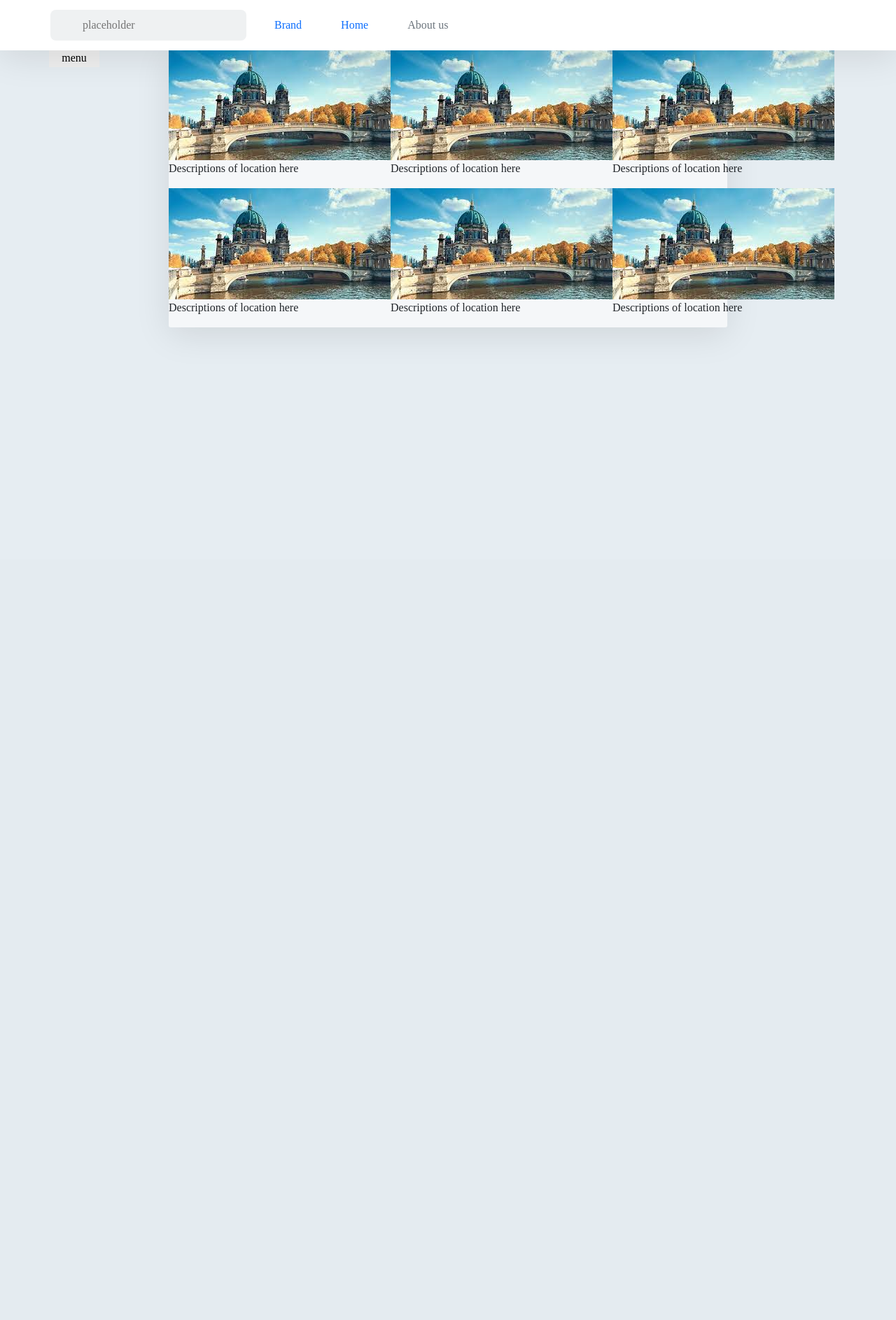
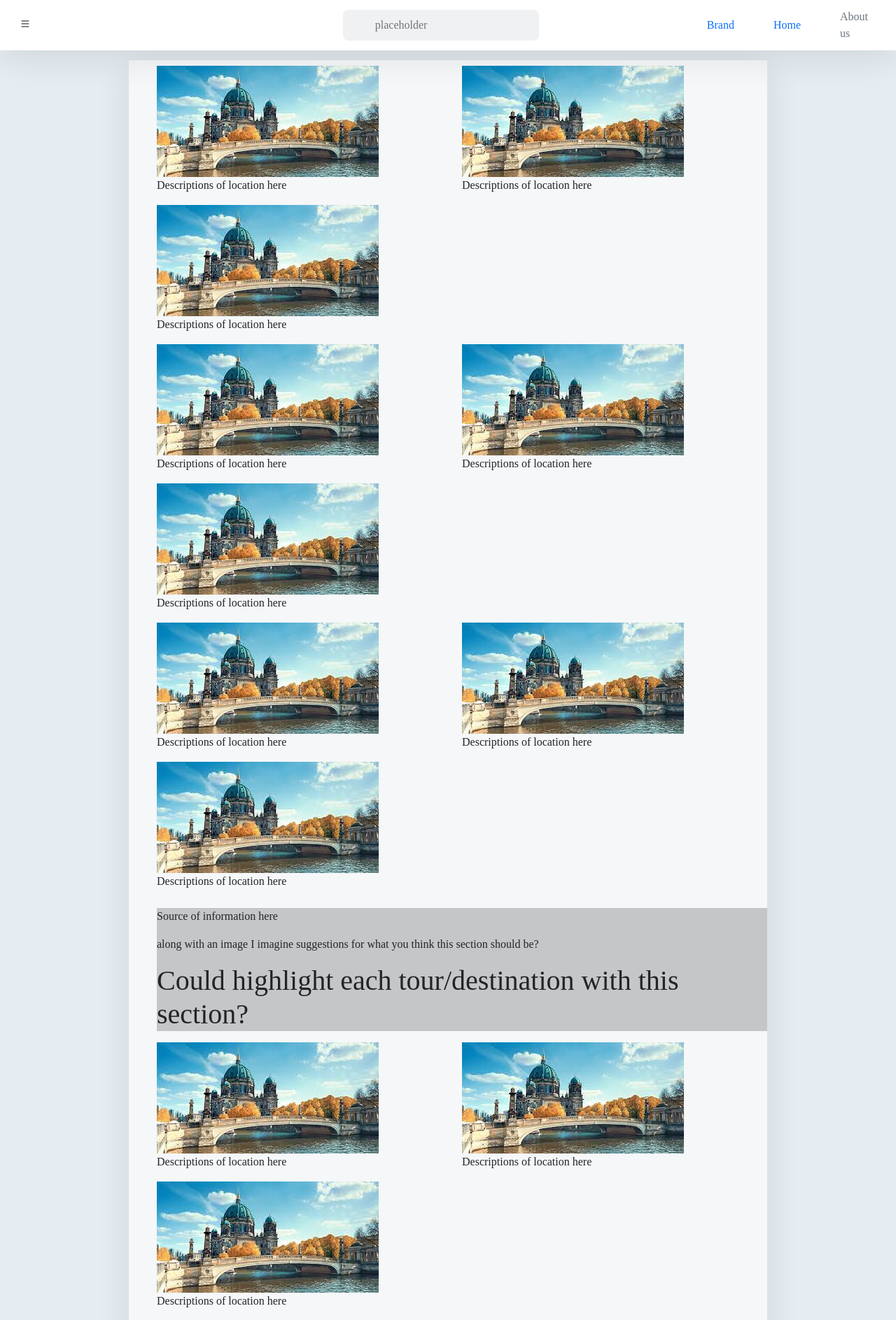
Before and after one commit to suibhne-sweeney/CA2_repo, a Python web app: template templates/index2.html in a window 1280 px wide. Shown: the top 1887 px of the page at 70% size. Before the commit the page ends 473 px from the top, so only its background shows below. Run offline with Jinja, Linux system fonts and the light colour scheme; the template is opened without the code that fills it, so the values that code supplies are empty; some libraries are stand-ins or nearby versions.

Commit message:
Index page needs replacing of images, slideshow/video needs to added lots to do

```diff
--- a/Css/style.css
+++ /dev/null
@@ -1,3 +0,0 @@
-.h1{
-    color: silver;
-}
--- a/Css/style2.css
+++ b/Css/style2.css
@@ -3,14 +3,17 @@
     background: #e6edf2;
     font-family: "Euclid Circular A";
     padding: 70px;
+    margin: 0%;
 
   }
   .mainContainer {
+    max-width: 80%;
+    margin-left: auto;
+    margin-right:auto;
+    padding-top: 0.5em;
     margin-top: 1em;
-    max-width: 70%;
-    max-height: 70%;
-    margin: auto;
-    display: flex;
+    padding-left: 2.5em;
+    display:block;/*Children are block's unless displayed differently*/
     border-radius: 0.2rem;
     box-shadow: 0 10px 50px rgba(0, 0, 0, 0.1);
     background: rgba(255, 255, 255, .6);/*Using rgba in order to have optincy while not effecting the content on the div itself*/
@@ -20,6 +23,13 @@
     flex-direction: row;
     width: 100%;
     justify-content: space-evenly;
+  }
+  .subHeading{
+    width: 100%;
+    height: 50%;
+    background: #c5c6c7;
+    margin-top: 10px;
+    margin-bottom: 1em;
   }
   .card-tours{
     width: 40%;
@@ -44,10 +54,13 @@
     justify-content: center;
     width: 72px;
     border-style: none;
+    top: 1.4em;
+    left: 0;
+    z-index: 1;/*If you discover a better way to fix this im all ears, but if you remove this the button will go god knows where*/
+    background: #ffffff;
   }
 
   .navbar {
-
     position: fixed;
     top: 0;
     left: 0;
@@ -60,6 +73,7 @@
     box-shadow: 0 10px 50px rgba(0, 0, 0, 0.1);
   }
   .navbar ol {
+    margin-left: 150px;
     list-style-type: none;/*Takes away the list style which was o circles doesnt replace them with anything*/
     display: flex;
 
@@ -130,7 +144,7 @@
   }
 
   .search {
-    margin: 0 auto;
+    margin: 50px 50px 50px 500px;
     position: relative;
     color: #888989;
   }
--- a/templates/index2.html
+++ b/templates/index2.html
@@ -6,10 +6,11 @@
   <meta name="viewport" content="width=device-width, initial-scale=1.0" />
   <title>Index idea 2 Nav Bar</title>
   <link href="https://cdn.jsdelivr.net/npm/bootstrap@5.0.2/dist/css/bootstrap.min.css" rel="stylesheet" integrity="sha384-EVSTQN3/azprG1Anm3QDgpJLIm9Nao0Yz1ztcQTwFspd3yD65VohhpuuCOmLASjC" crossorigin="anonymous">
+  <link rel="stylesheet" href="https://cdn.jsdelivr.net/npm/bootstrap-icons@1.3.0/font/bootstrap-icons.css">
   <link href="/Css/style2.css" rel="stylesheet" />
 </head>
 <body>
-    <button onclick="ExpandMenu()" class="extendble">menu</button><!--On click will expand the nav bar in social media-->
+<button onclick="ExpandMenu()" class="extendble"><i class="bi bi-list"></i></button><!--On click will expand the nav bar in social media-->
 <!--Nav search function-->
 <nav class="navbar navbar-expand-sm bg-white navbar-white">
   <div class="search"><!--Siv's search feature-->
@@ -43,9 +44,17 @@
         <img src="/images/Berlin_Bridge.jpg">
         <p>Descriptions of location here</p>
       </div>
+      <div class="col">
+        <img src="/images/Berlin_Bridge.jpg">
+        <p>Descriptions of location here</p>
+      </div>
   </div>
 <!--Middle alignment of colunms-->
   <div class="row align-items-center">
+      <div class="col">
+        <img src="/images/Berlin_Bridge.jpg">
+        <p>Descriptions of location here</p>
+      </div>
       <div class="col">
         <img src="/images/Berlin_Bridge.jpg">
         <p>Descriptions of location here</p>
@@ -65,8 +74,109 @@
         <img src="/images/Berlin_Bridge.jpg">
         <p>Descriptions of location here</p>
       </div>
+      <div class="col">
+        <img src="/images/Berlin_Bridge.jpg">
+        <p>Descriptions of location here</p>
+      </div>
+  </div>
   <div class="subHeading">
-
+    <p>Source of information here</p>
+    <p>along with an image I imagine suggestions for what you think this section should be?</p>
+    <h1>Could highlight each tour/destination with this section?</h1>
+  </div>
+  <div class="row align-items-start">
+<!--Start of alignment of colunms-->
+      <div class="col">
+        <img src="/images/Berlin_Bridge.jpg">
+        <p>Descriptions of location here</p>
+      </div>
+      <div class="col">
+        <img src="/images/Berlin_Bridge.jpg">
+        <p>Descriptions of location here</p>
+      </div>
+      <div class="col">
+        <img src="/images/Berlin_Bridge.jpg">
+        <p>Descriptions of location here</p>
+      </div>
+  </div>
+<!--Middle alignment of colunms-->
+    <div class="row align-items-center">
+        <div class="col">
+          <img src="/images/Berlin_Bridge.jpg">
+          <p>Descriptions of location here</p>
+        </div>
+        <div class="col">
+          <img src="/images/Berlin_Bridge.jpg">
+          <p>Descriptions of location here</p>
+        </div>
+        <div class="col">
+          <img src="/images/Berlin_Bridge.jpg">
+          <p>Descriptions of location here</p>
+        </div>
+    </div>
+<!--End alignment of colunms-->
+    <div class="row align-items-end">
+        <div class="col">
+          <img src="/images/Berlin_Bridge.jpg">
+          <p>Descriptions of location here</p>
+        </div>
+        <div class="col">
+          <img src="/images/Berlin_Bridge.jpg">
+          <p>Descriptions of location here</p>
+        </div>
+        <div class="col">
+          <img src="/images/Berlin_Bridge.jpg">
+          <p>Descriptions of location here</p>
+        </div>
+    </div>
+    <div class="subHeading">
+      <p>Source of information here</p>
+      <p>along with an image I imagine suggestions for what you think this section should be?</p>
+      <h1>Could highlight each tour/destination with this section?</h1>
+    </div>
+    <div class="row align-items-start">
+      <!--Start of alignment of colunms-->
+            <div class="col">
+              <img src="/images/Berlin_Bridge.jpg">
+              <p>Descriptions of location here</p>
+            </div>
+            <div class="col">
+              <img src="/images/Berlin_Bridge.jpg">
+              <p>Descriptions of location here</p>
+            </div>
+            <div class="col">
+              <img src="/images/Berlin_Bridge.jpg">
+              <p>Descriptions of location here</p>
+            </div>
+        </div>
+      <!--Middle alignment of colunms-->
+          <div class="row align-items-center">
+              <div class="col">
+                <img src="/images/Berlin_Bridge.jpg">
+                <p>Descriptions of location here</p>
+              </div>
+              <div class="col">
+                <img src="/images/Berlin_Bridge.jpg">
+                <p>Descriptions of location here</p>
+              </div>
+              <div class="col">
+                <img src="/images/Berlin_Bridge.jpg">
+                <p>Descriptions of location here</p>
+              </div>
+          </div>
+      <!--End alignment of colunms-->
+          <div class="row align-items-end">
+              <div class="col">
+                <img src="/images/Berlin_Bridge.jpg">
+                <p>Descriptions of location here</p>
+              </div>
+              <div class="col">
+                <img src="/images/Berlin_Bridge.jpg">
+                <p>Descriptions of location here</p>
+              </div>
+              <div class="col">
+                <img src="/images/Berlin_Bridge.jpg">
+                <p>Descriptions of location here</p>
               </div>
           </div>
 <!--End of the main content Div-->
```
Lines whose indentation alone changed are shown as unchanged.
